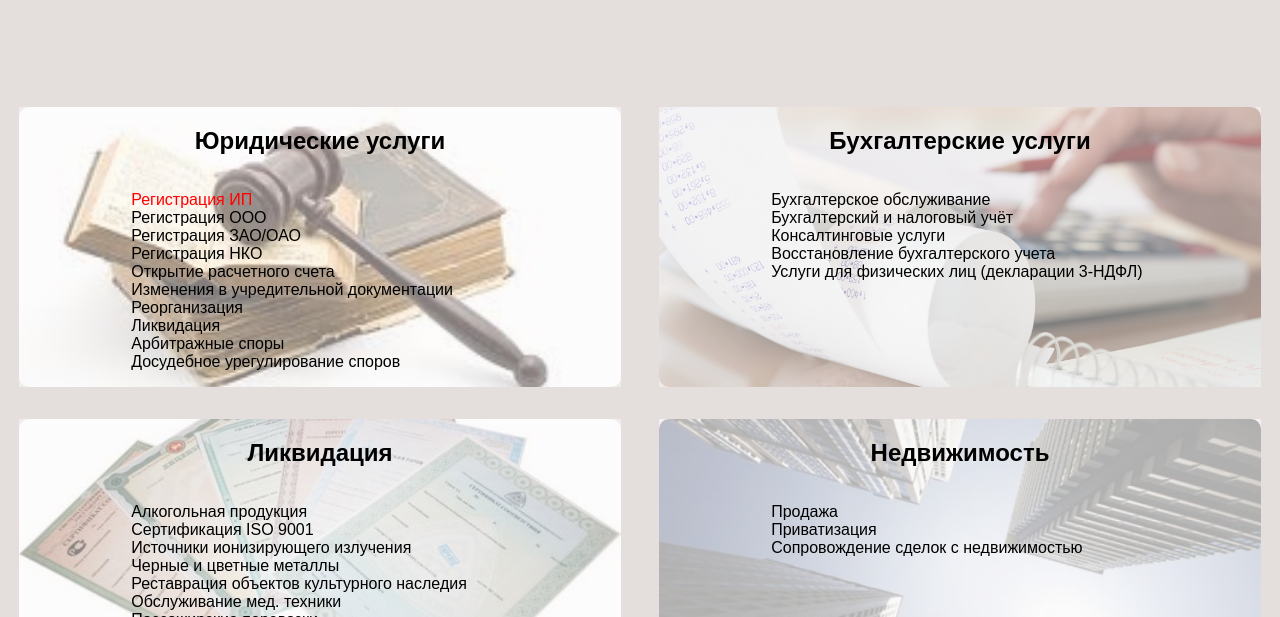
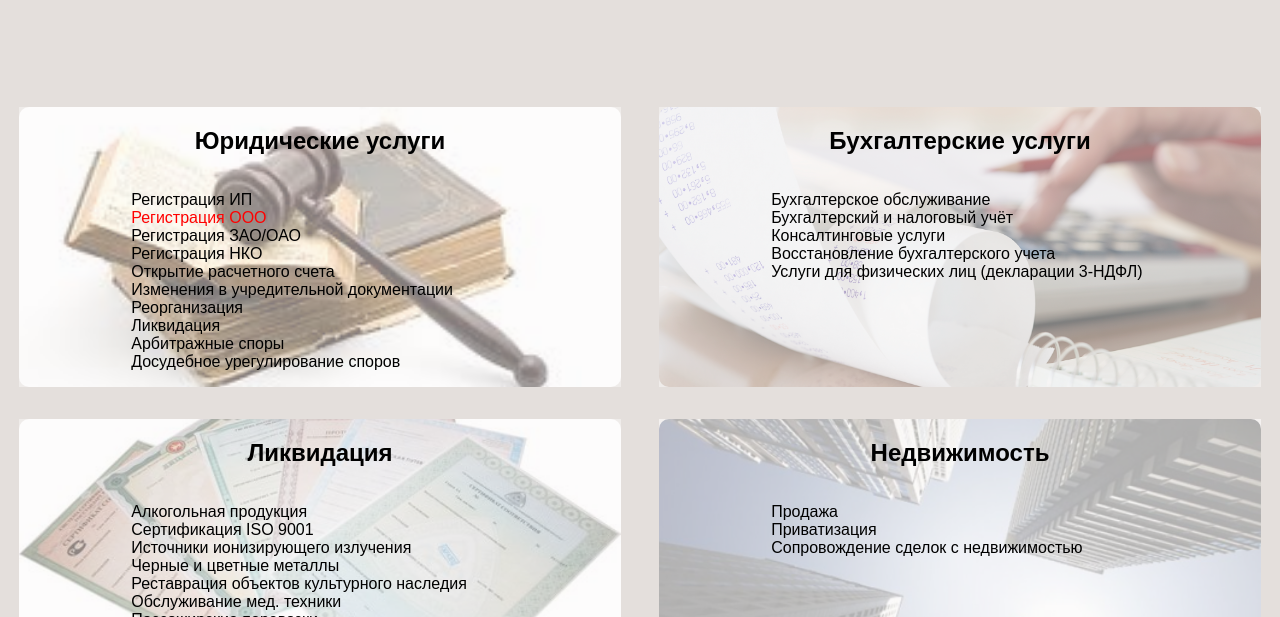
Before and after one commit to VadimVic/Integral_consult, a plain HTML site: page www/index.html in a window 1280 px wide. Both pictures are taken after a click on the link "Регистрация ООО". Shown: the part 1110-1727 px from the top of the page. Drawn offline with Linux system fonts and the light colour scheme.

Commit message:
change at style.scss, a in scripts

```diff
--- a/src/styles/blocks/_services.scss
+++ b/src/styles/blocks/_services.scss
@@ -2,7 +2,7 @@
     display: flex;
     flex-wrap: wrap;
     justify-content: space-around;
-    padding: 150px 0;
+    padding: 150px 0 50px 0;
 }
 
 .services_box {
--- a/src/styles/style.scss
+++ b/src/styles/style.scss
@@ -17,7 +17,7 @@
 @import "blocks/_promo";
 @import "blocks/_price";
 @import "blocks/_about";
-@import "blocks/_our_service";
+@import "blocks/_our_team";
 @import "blocks/_contacts";
 @import "blocks/_footer";
 @import "blocks/_navigation";
--- a/www/index.html
+++ b/www/index.html
@@ -24,10 +24,10 @@
                                    <li><a href="#">Лицензировние</a></li>
 
                                    <li><a href="#">Недвижимость</a></li>
-                             </ul>
+                            </ul>
                         </li>
                     </a>
-                    <a href="#">
+                    <a href="#price_id">
                         <li class="nav_item">
                           <p>Цены</p>
                           <ul class="sub_menu">
@@ -40,10 +40,10 @@
                           </ul>
                         </li>
                     </a>
-                    <a href="#">
+                    <a href="#team_id">
                         <li class="nav_item"><p>О нас</p> </li>
                     </a>
-                    <a href="#">
+                    <a href="#contacts_id">
                         <li class="nav_item"> <p>Контакты</p> </li>
                     </a>
                 </ul>
--- a/www/scripts/script.js
+++ b/www/scripts/script.js
@@ -1,12 +1,12 @@
 $(document).ready(function () {
 
-$('.service-links li').on('click', function (e) {
+$('.service-links a').on('click', function (e) {
     e.preventDefault();
 
-    let index = $(this).index('.service-links li');
+    let index = $(this).index('.service-links a');
     console.log(index);
 
-    $('.service-links li').removeClass('active');
+    $('.service-links a').removeClass('active');
     $(this).addClass('active');
 
     $('.service-info').removeClass('service-info-visible');
```
Also changed, not shown: www/style/style.css.
